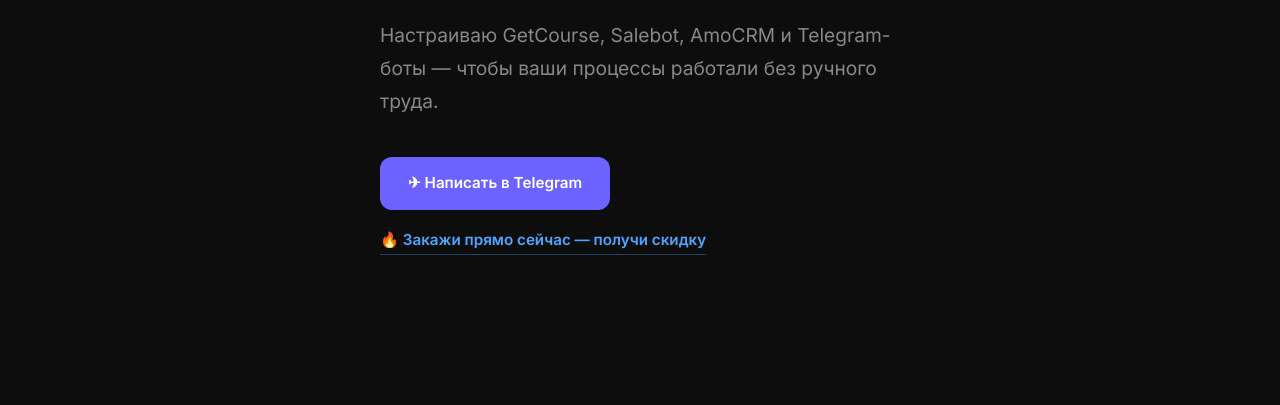
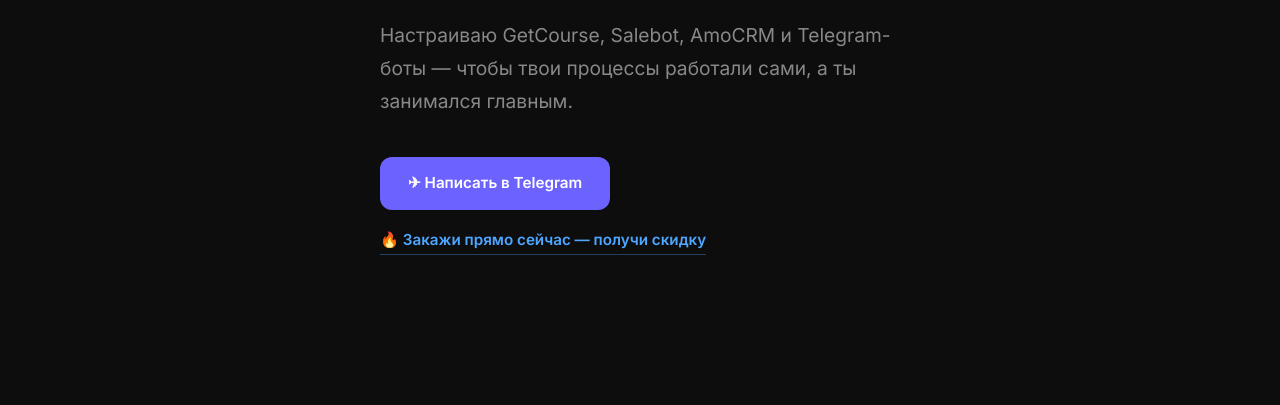
Before and after one commit to emilgum-tech/landing-tehspec-, a plain HTML site: page index.html in a window 1280 px wide. Shown: the part 395-800 px from the top of the page. Drawn offline with Linux system fonts and the light colour scheme.

Commit message:
тест правка

```diff
--- a/index.html
+++ b/index.html
@@ -496,7 +496,7 @@
         <h1>Автоматизирую<br /><span>онлайн-школы</span><br />под ключ</h1>
         <p class="hero-sub">
           Настраиваю GetCourse, Salebot, AmoCRM и Telegram-боты —
-          чтобы ваши процессы работали без ручного труда.
+          чтобы твои процессы работали сами, а ты занимался главным.
         </p>
         <a class="btn-primary" href="https://t.me/dalshebolshe03" target="_blank" rel="noopener">
           ✈ Написать в Telegram
```
